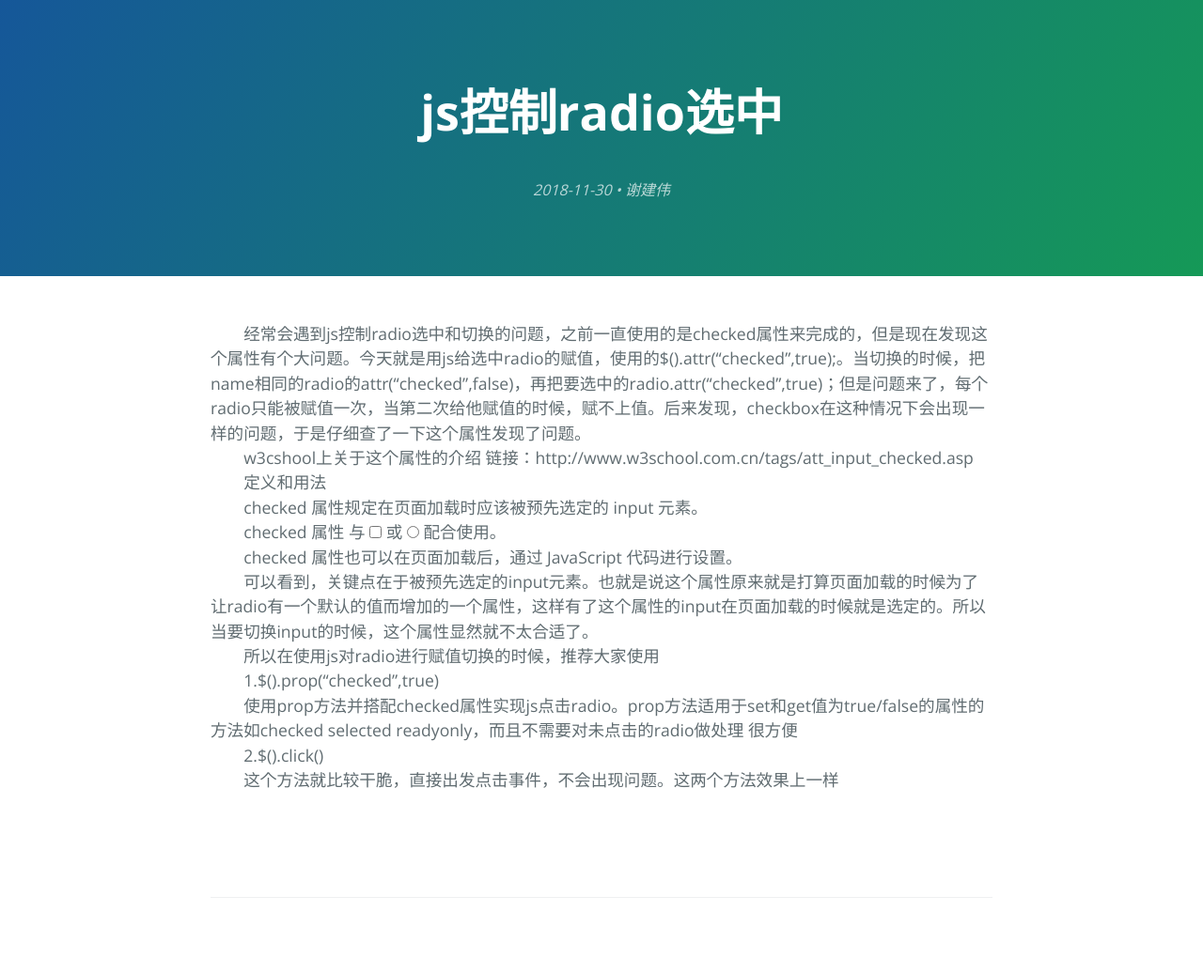
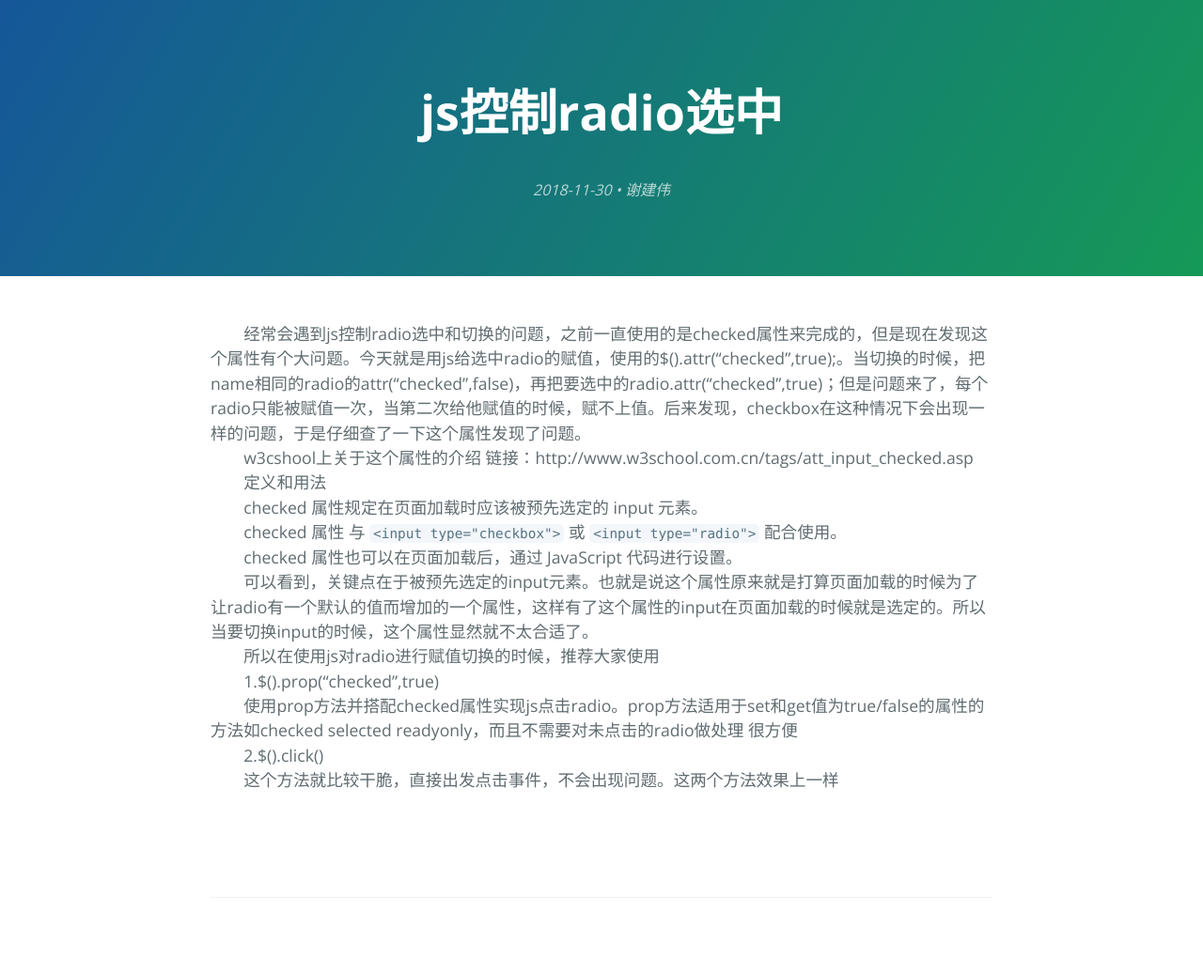
Before and after one commit to xiejianwei1024/xiejianwei1024.github.io, a Jekyll site: the page built from _posts/2018-11-30-js-radio1.md, in a window 1280 px wide. Shown: the whole page at 94% size. Built offline with Jekyll 4.4.1, drawn with Linux system fonts in a browser that asks for light colours.

Commit message:
js radio

```diff
--- a/_posts/2018-11-30-js-radio1.md
+++ b/_posts/2018-11-30-js-radio1.md
@@ -7,7 +7,7 @@ title: js控制radio选中
 &emsp;&emsp;w3cshool上关于这个属性的介绍 链接：http://www.w3school.com.cn/tags/att_input_checked.asp<br/>
 &emsp;&emsp;定义和用法<br/>
 &emsp;&emsp;checked 属性规定在页面加载时应该被预先选定的 input 元素。<br/>
-&emsp;&emsp;checked 属性 与 <input type="checkbox"> 或 <input type="radio"> 配合使用。<br/>
+&emsp;&emsp;checked 属性 与 `<input type="checkbox">` 或 `<input type="radio">` 配合使用。<br/>
 &emsp;&emsp;checked 属性也可以在页面加载后，通过 JavaScript 代码进行设置。<br/>
 &emsp;&emsp;可以看到，关键点在于被预先选定的input元素。也就是说这个属性原来就是打算页面加载的时候为了让radio有一个默认的值而增加的一个属性，这样有了这个属性的input在页面加载的时候就是选定的。所以当要切换input的时候，这个属性显然就不太合适了。<br/>
 &emsp;&emsp;所以在使用js对radio进行赋值切换的时候，推荐大家使用<br/>
```
